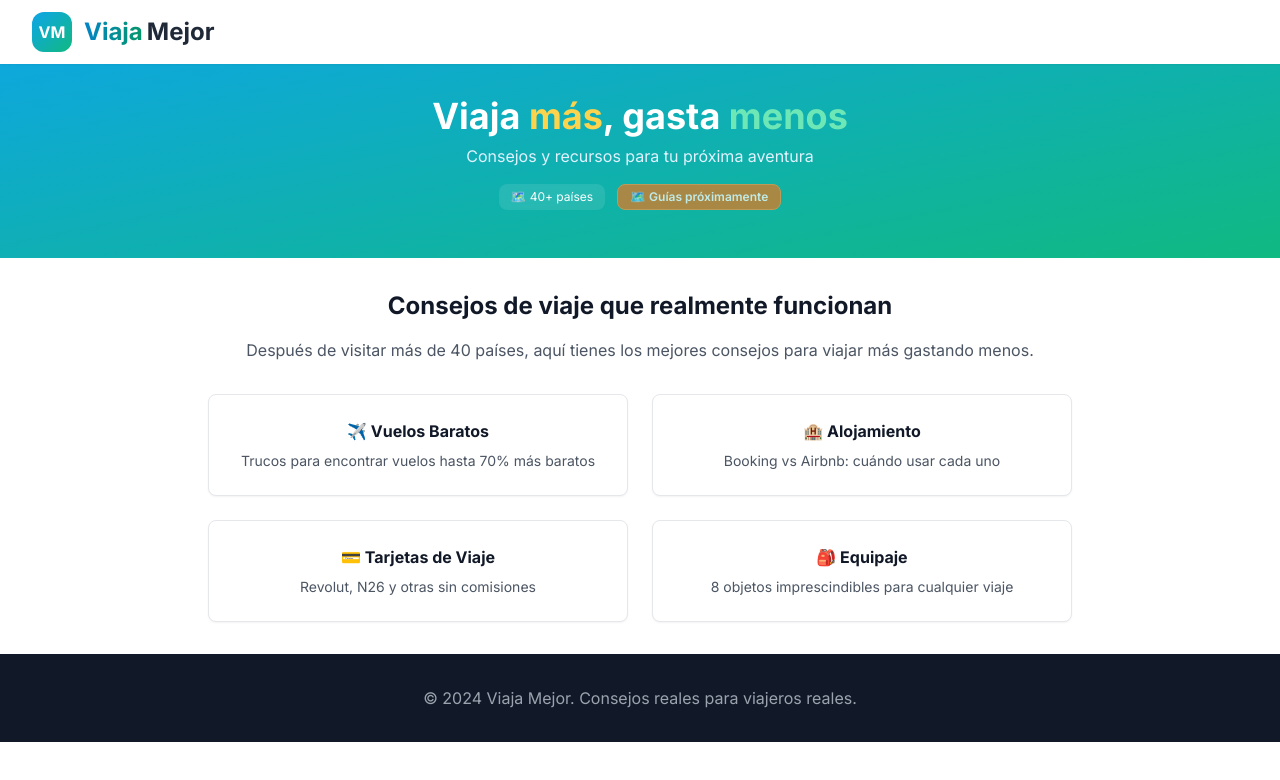
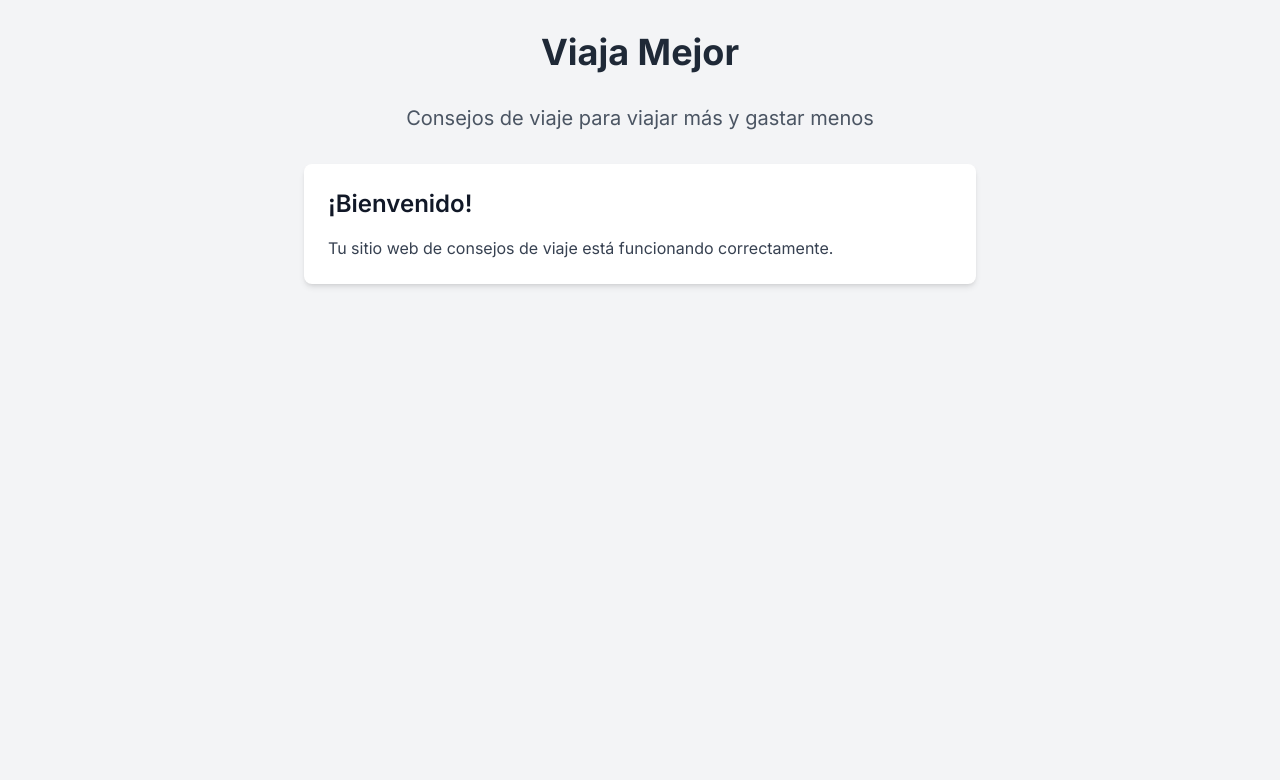
Before and after one commit to paredeswebs17/viajamejor, a React (Vite) app: page / in a window 1280 px wide. Shown: the top 780 px of the page. Built offline with nearby package versions, Linux system fonts and the light colour scheme.

Commit message:
Debug and fix application

```diff
--- a/src/App.tsx
+++ b/src/App.tsx
@@ -2,89 +2,21 @@ import React from 'react';
 
 function App() {
   return (
-    <div className="min-h-screen bg-white">
-      {/* Header */}
-      <header className="bg-white shadow-sm fixed top-0 w-full z-50">
-        <div className="max-w-7xl mx-auto px-4 sm:px-6 lg:px-8">
-          <div className="flex justify-between items-center h-16">
-            <div className="flex items-center">
-              <div className="w-10 h-10 bg-gradient-to-br from-sky-500 to-emerald-500 rounded-xl flex items-center justify-center">
-                <span className="text-white font-bold">VM</span>
-              </div>
-              <div className="ml-3">
-                <span className="text-2xl font-bold bg-gradient-to-r from-sky-600 to-emerald-600 bg-clip-text text-transparent">
-                  Viaja
-                </span>
-                <span className="text-2xl font-bold text-gray-800 ml-1">
-                  Mejor
-                </span>
-              </div>
-            </div>
-          </div>
-        </div>
-      </header>
-
-      {/* Hero */}
-      <section className="relative bg-gradient-to-br from-sky-500 to-emerald-500 text-white pt-24 pb-12">
-        <div className="relative max-w-6xl mx-auto text-center px-4">
-          <h1 className="text-2xl sm:text-3xl lg:text-4xl font-bold mb-2 leading-tight">
-            Viaja <span className="text-amber-300">más</span>, gasta <span className="text-emerald-300">menos</span>
-          </h1>
-          <p className="text-base text-sky-100 mb-4">
-            Consejos y recursos para tu próxima aventura
-          </p>
-          <div className="flex flex-wrap justify-center gap-3 text-xs">
-            <div className="flex items-center bg-white/10 backdrop-blur-sm rounded-lg px-3 py-1">
-              <span>🗺️</span>
-              <span className="ml-1">40+ países</span>
-            </div>
-            <div className="flex items-center bg-orange-500/90 backdrop-blur-sm rounded-lg px-3 py-1 animate-pulse border border-orange-400">
-              <span>🗺️</span>
-              <span className="ml-1 font-semibold">Guías próximamente</span>
-            </div>
-          </div>
-        </div>
-      </section>
-
-      {/* Content */}
-      <main className="py-8">
-        <div className="max-w-4xl mx-auto px-4 text-center">
-          <h2 className="text-2xl font-bold text-gray-900 mb-4">
-            Consejos de viaje que realmente funcionan
-          </h2>
-          <p className="text-gray-600 mb-8">
-            Después de visitar más de 40 países, aquí tienes los mejores consejos para viajar más gastando menos.
-          </p>
-
-          <div className="grid md:grid-cols-2 gap-6">
-            <div className="bg-white p-6 rounded-lg shadow-sm border">
-              <h3 className="font-bold text-gray-900 mb-2">✈️ Vuelos Baratos</h3>
-              <p className="text-gray-600 text-sm">Trucos para encontrar vuelos hasta 70% más baratos</p>
-            </div>
-            <div className="bg-white p-6 rounded-lg shadow-sm border">
-              <h3 className="font-bold text-gray-900 mb-2">🏨 Alojamiento</h3>
-              <p className="text-gray-600 text-sm">Booking vs Airbnb: cuándo usar cada uno</p>
-            </div>
-            <div className="bg-white p-6 rounded-lg shadow-sm border">
-              <h3 className="font-bold text-gray-900 mb-2">💳 Tarjetas de Viaje</h3>
-              <p className="text-gray-600 text-sm">Revolut, N26 y otras sin comisiones</p>
-            </div>
-            <div className="bg-white p-6 rounded-lg shadow-sm border">
-              <h3 className="font-bold text-gray-900 mb-2">🎒 Equipaje</h3>
-              <p className="text-gray-600 text-sm">8 objetos imprescindibles para cualquier viaje</p>
-            </div>
-          </div>
-        </div>
-      </main>
-
-      {/* Footer */}
-      <footer className="bg-gray-900 text-white py-8">
-        <div className="max-w-4xl mx-auto px-4 text-center">
-          <p className="text-gray-400">
-            © 2024 Viaja Mejor. Consejos reales para viajeros reales.
+    <div className="min-h-screen bg-gray-100">
+      <div className="container mx-auto px-4 py-8">
+        <h1 className="text-4xl font-bold text-center text-gray-800 mb-8">
+          Viaja Mejor
+        </h1>
+        <p className="text-xl text-center text-gray-600 mb-8">
+          Consejos de viaje para viajar más y gastar menos
+        </p>
+        <div className="bg-white rounded-lg shadow-md p-6 max-w-2xl mx-auto">
+          <h2 className="text-2xl font-semibold mb-4">¡Bienvenido!</h2>
+          <p className="text-gray-700">
+            Tu sitio web de consejos de viaje está funcionando correctamente.
           </p>
         </div>
-      </footer>
+      </div>
     </div>
   );
 }
```
